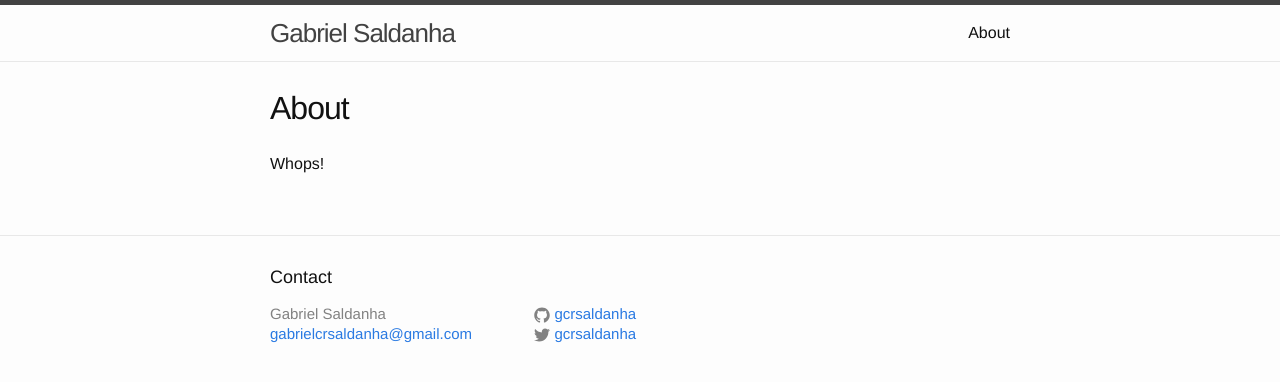
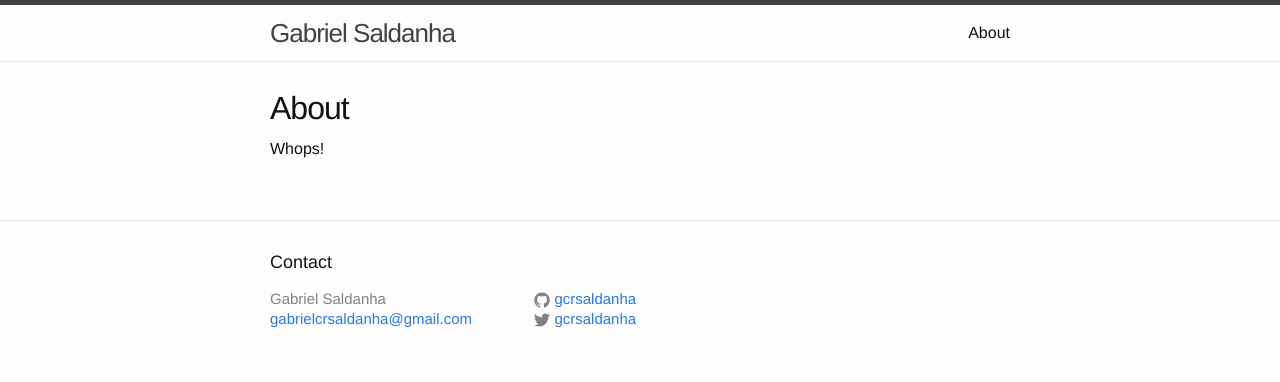
Before and after one commit to gcrsaldanha/gcrsaldanha.github.io, a Jekyll site: the page built from about.md, in a window 1280 px wide. Shown: the top 382 px of the page. Built offline with Jekyll 4.4.1, drawn with Linux system fonts in a browser that asks for light colours.

Commit message:
Reduce bottom margin of post header to spacing-unit/2.

```diff
--- a/_sass/_layout.scss
+++ b/_sass/_layout.scss
@@ -200,7 +200,7 @@
  * Posts
  */
 .post-header {
-    margin-bottom: $spacing-unit;
+    margin-bottom: $spacing-unit / 2
 }
 
 .post-title {
```
